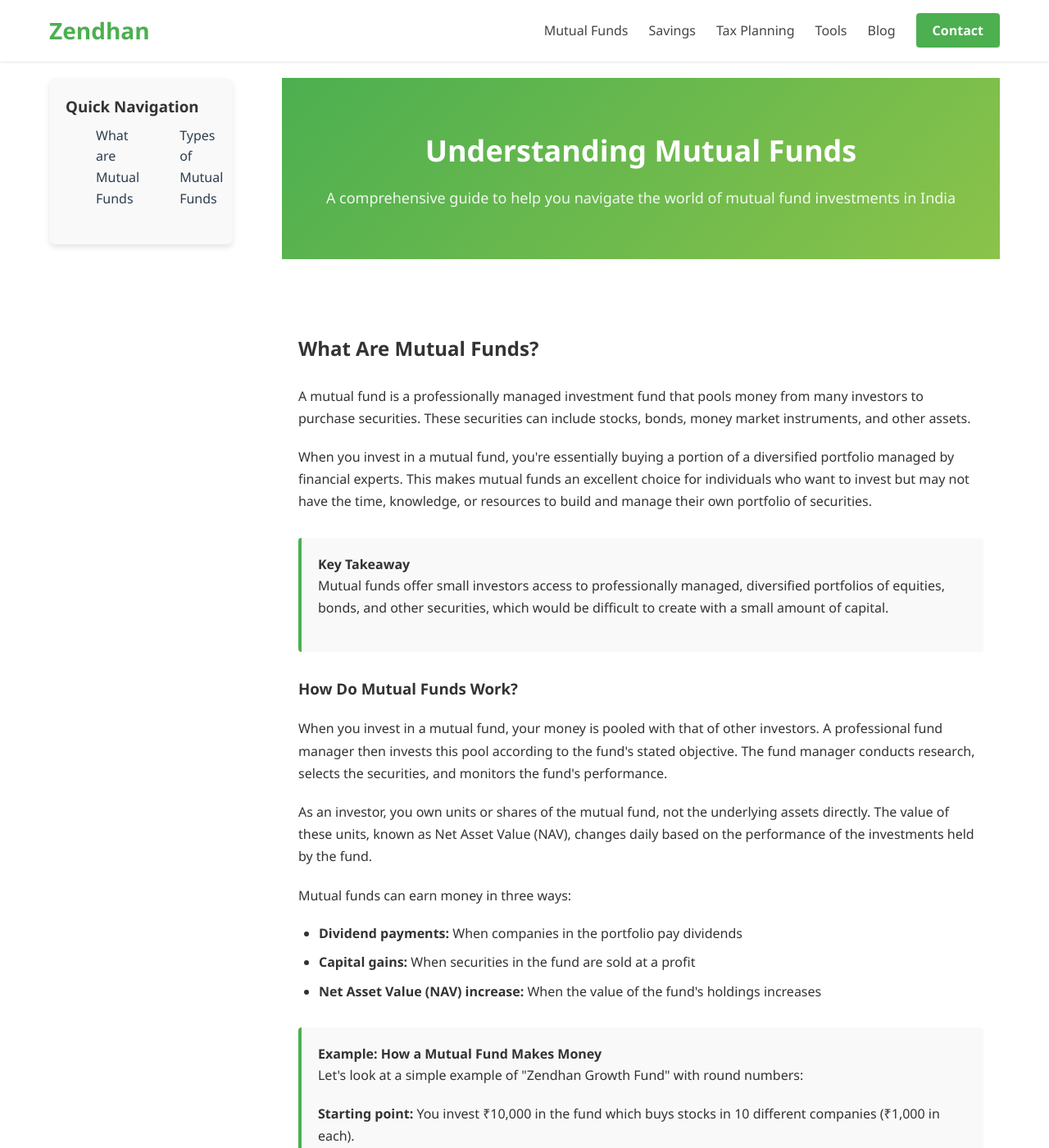
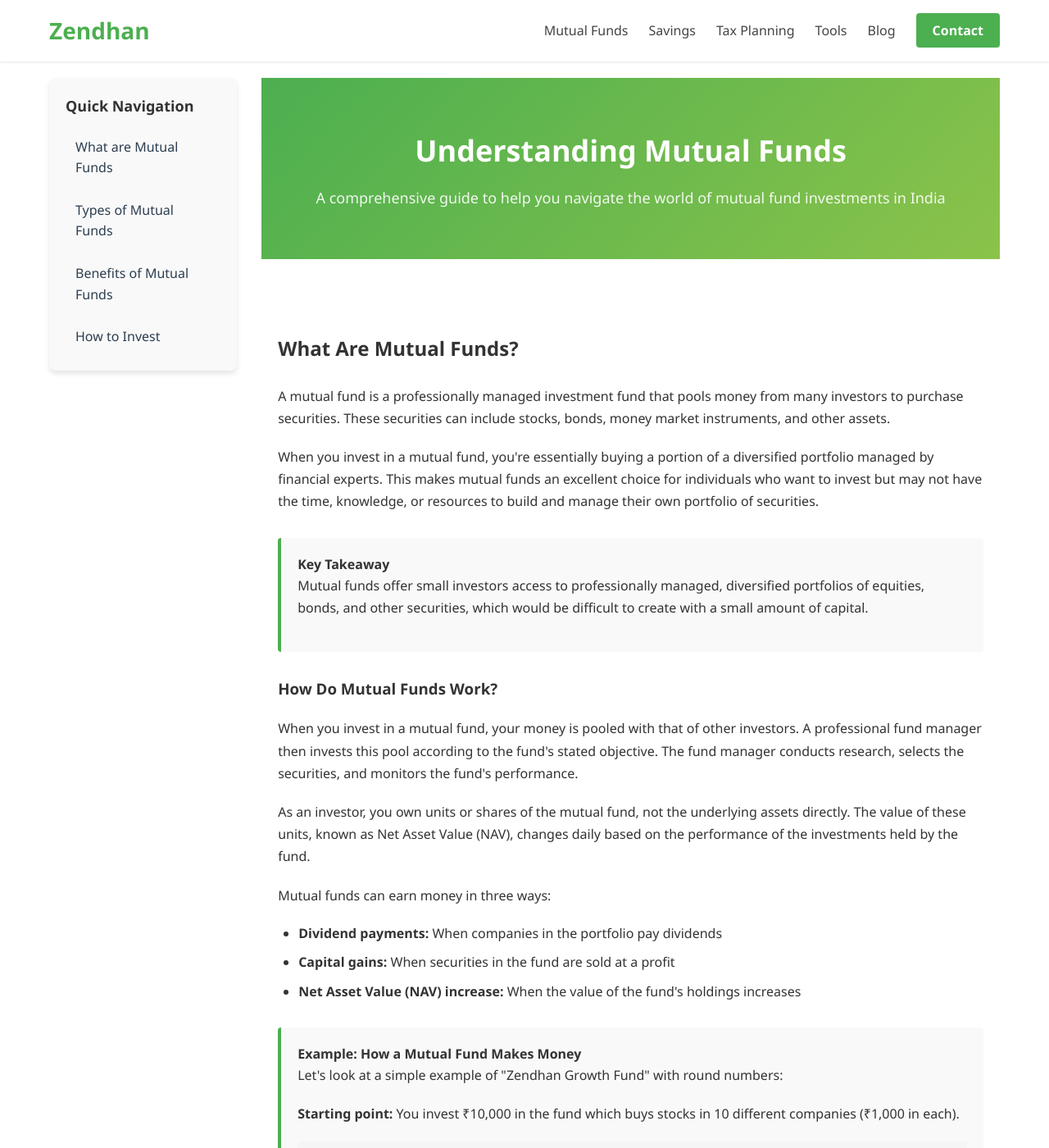
Before and after one commit to nandan11/zendhan, a Jekyll site: the page built from mutual-funds.html, in a window 1280 px wide and 1400 px high. Shown: the whole window at 82% size. Built offline with Jekyll 4.4.1, drawn with Linux system fonts in a browser that asks for light colours.

Commit message:
Update mutual-funds.css

```diff
--- a/assets/css/mutual-funds.css
+++ b/assets/css/mutual-funds.css
@@ -141,7 +141,7 @@
     width: 100%;
     padding: 0 2px;
 }
-/* Sticky Sidebar */
+/* Sticky Sidebar - Consolidated Styles */
 .page-layout {
     display: flex;
     max-width: 1200px;
@@ -156,56 +156,31 @@
     width: 250px;
     max-height: 90vh;
     overflow-y: auto;
-    margin-right: 30px;
-}
-
-.main-content {
-    flex-grow: 1;
-}
-
-.quick-navigation ul {
-    list-style: none;
-    padding: 0;
-}
-
-.quick-navigation a {
-    display: block;
-    padding: 10px;
-    text-decoration: none;
-    color: #333;
-    transition: background-color 0.3s ease;
-}
-
-.quick-navigation a:hover {
-    background-color: #f0f0f0;
-}
-/* Sticky Sidebar Styles */
-.page-layout {
-    display: flex;
-    max-width: 1200px;
-    margin: 0 auto;
-}
-
-.quick-navigation {
-    position: sticky;
-    top: 20px;
-    align-self: flex-start;
-    width: 250px;
-    max-height: 90vh;
     padding: 20px;
     background-color: #f9f9f9;
     border-radius: 8px;
     box-shadow: 0 4px 6px rgba(0, 0, 0, 0.1);
+    margin-right: 30px;
+}
+
+.quick-navigation h3 {
+    margin-bottom: 15px;
+    font-size: 18px;
+    color: #333;
 }
 
 .quick-navigation ul {
     list-style: none;
     padding: 0;
     margin: 0;
+    display: flex;
+    flex-direction: column;
+    gap: 10px;
 }
 
 .quick-navigation li {
-    margin-bottom: 15px;
+    margin: 0;
+    width: 100%;
 }
 
 .quick-navigation a {
@@ -215,18 +190,17 @@
     padding: 10px;
     display: block;
     border-radius: 5px;
-    transition: background-color 0.3s ease;
+    transition: all 0.3s ease;
 }
 
 .quick-navigation a:hover,
 .quick-navigation a.active {
     background-color: #e0e0e0;
-    color: #007bff;
+    color: #4CAF50;
 }
 
 .main-content {
     flex-grow: 1;
-    padding-left: 30px;
 }
 
 /* Responsive adjustments */
@@ -239,9 +213,6 @@
         width: 100%;
         position: static;
         margin-bottom: 20px;
-    }
-
-    .main-content {
-        padding-left: 0;
+        margin-right: 0;
     }
 }
```
